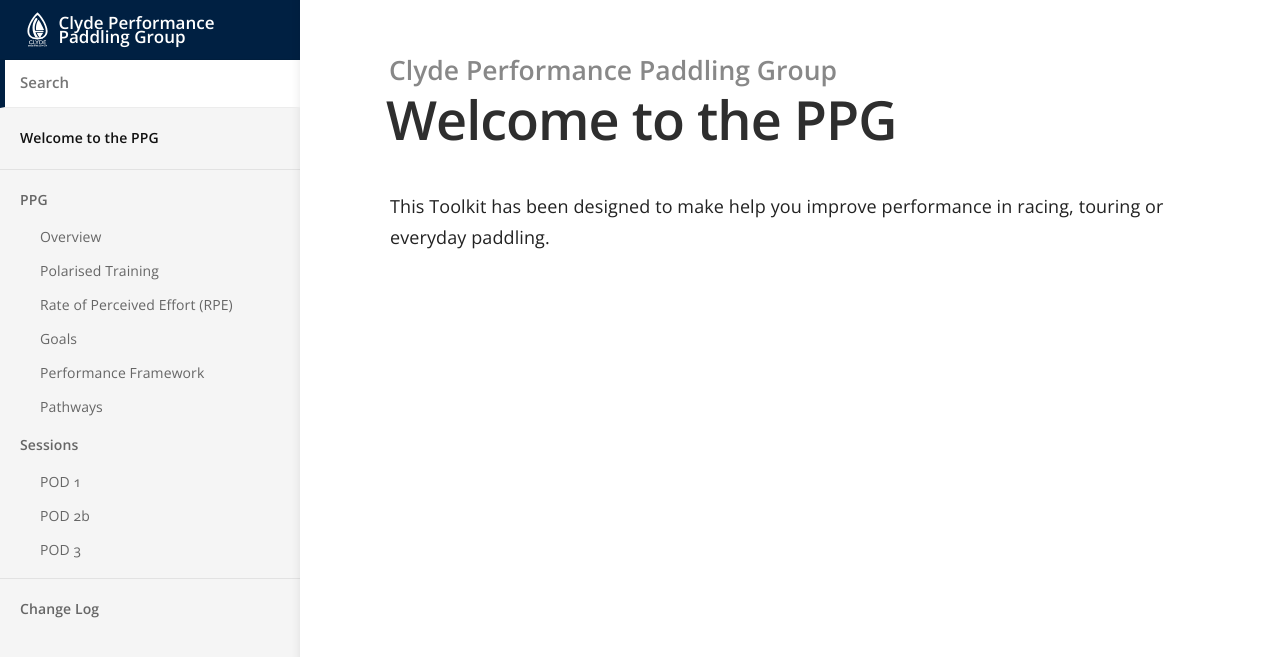
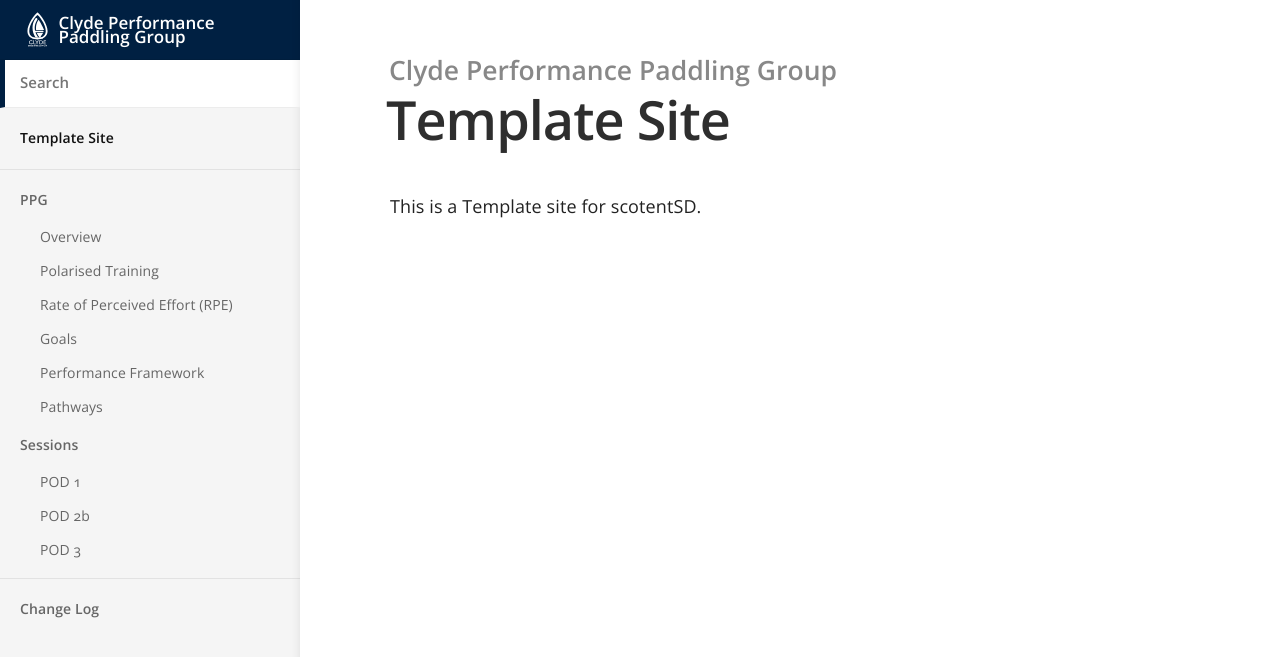
Before and after one commit to scotentSD/template_toolkit, a Jekyll site: the page built from index.md, in a window 1280 px wide. Shown: the top 657 px of the page. Built offline with Jekyll 4.4.1, drawn with Linux system fonts in a browser that asks for light colours.

Commit message:
Update index.md

```diff
--- a/index.md
+++ b/index.md
@@ -1,5 +1,5 @@
 ---
-title: Welcome to the PPG
+title: Template Site
 ---
 
-This Toolkit has been designed to make help  you improve performance in racing, touring  or  everyday paddling.
+This is a Template site for scotentSD.
```
